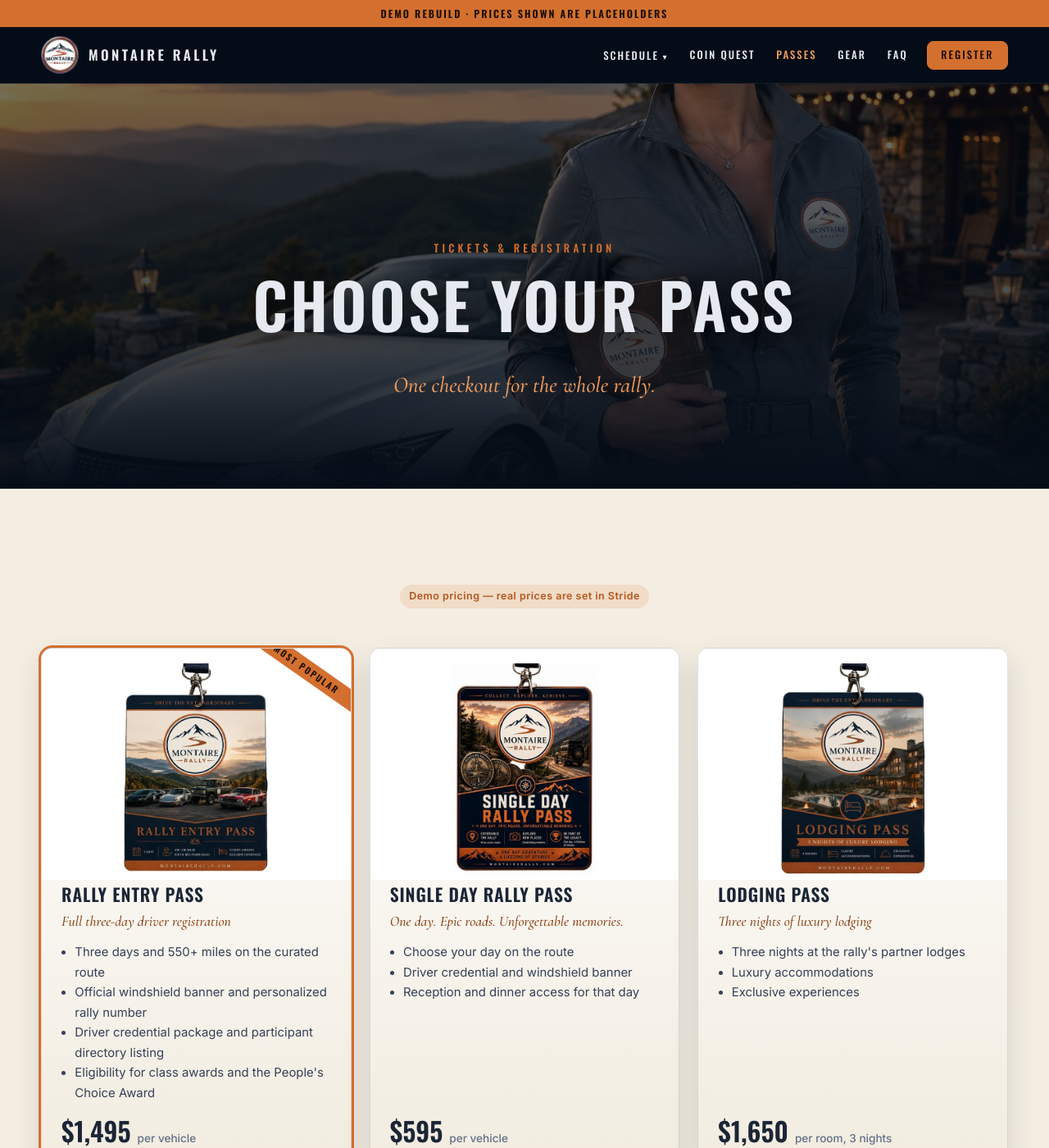
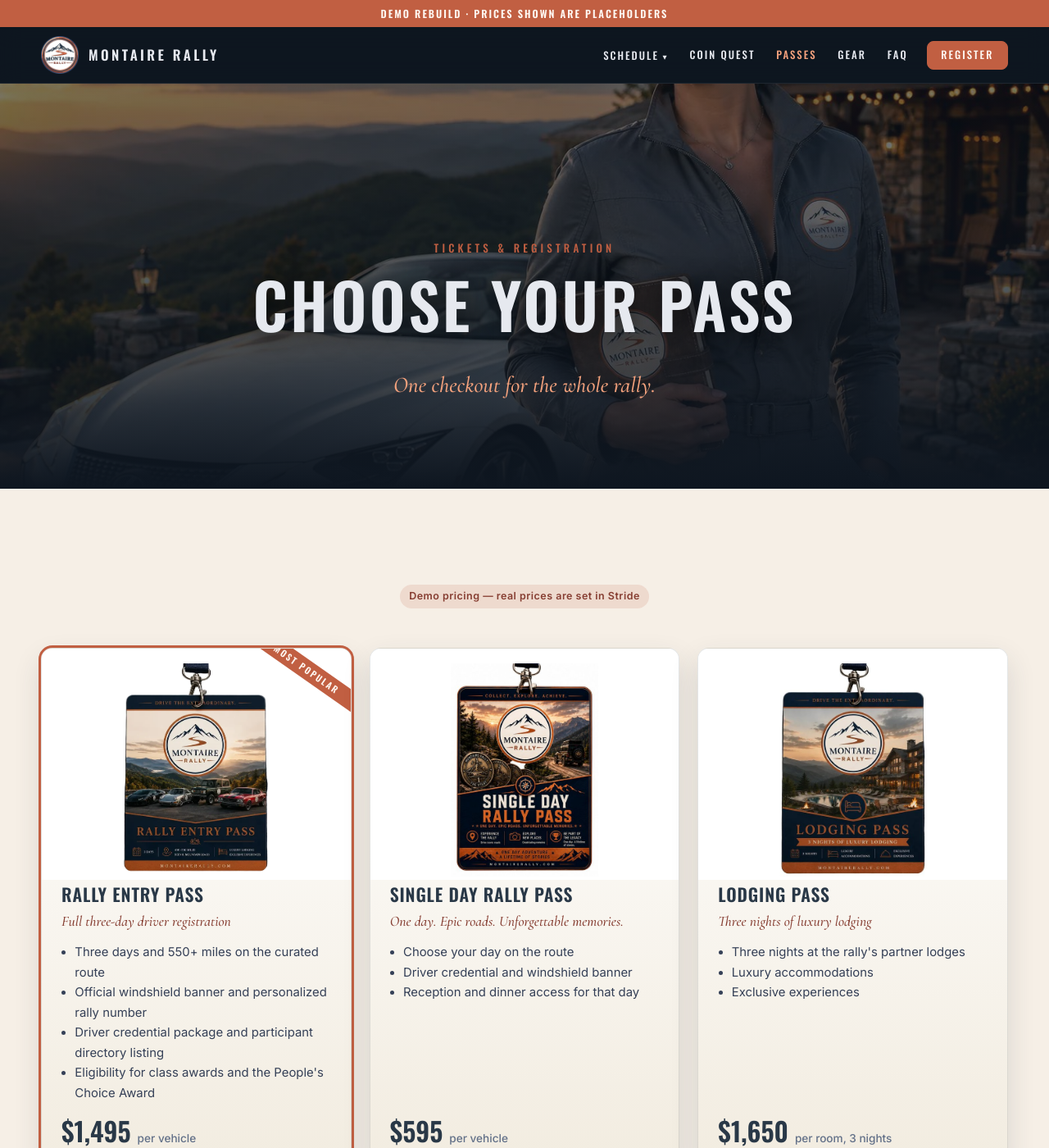
Before and after one commit to bcreates440/montaire-rally-demo, a Jekyll site: the page built from passes/index.html, in a window 1280 px wide and 1400 px high. Shown: the whole window at 82% size. Built offline with Jekyll 4.4.1, drawn with Linux system fonts in a browser that asks for light colours.

Commit message:
Match the color palette to the Montaire Rally logo
Rust and coral from the logo replace the orange accents, backgrounds
shift to the logo's slate navy, and cream-section accents use brick.
Text on rust buttons, badges, and the demo bar is now off-white.

Co-Authored-By: Claude Opus 5.5 <noreply@anthropic.com>

```diff
--- a/_layouts/default.html
+++ b/_layouts/default.html
@@ -10,7 +10,7 @@
   <meta property="og:description" content="{{ site.description }}">
   <meta property="og:image" content="{{ site.asset_base | append: '/' | append: site.data.assets.og_image | absolute_url }}">
   <meta property="og:type" content="website">
-  <meta name="theme-color" content="#050d18">
+  <meta name="theme-color" content="#0e1620">
   <link rel="icon" href="{{ site.asset_base | relative_url }}/{{ site.data.assets.favicon }}">
   <link rel="icon" type="image/png" sizes="192x192" href="{{ site.asset_base | relative_url }}/{{ site.data.assets.icon_192 }}">
   <link rel="apple-touch-icon" href="{{ site.asset_base | relative_url }}/{{ site.data.assets.apple_touch }}">
--- a/assets/css/main.css
+++ b/assets/css/main.css
@@ -1,16 +1,16 @@
 /* Montaire Rally — demo rebuild
-   Palette is lifted from the rally's own posters: deep Blue Ridge navy,
-   copper, and parchment cream. */
+   Palette is lifted from the Montaire Rally logo: slate navy, denim blue,
+   rust and brick, with peach/coral highlights and parchment cream. */
 :root {
-  --navy-950: #050d18;
-  --navy-900: #081425;
-  --navy-800: #0d1d33;
-  --navy-700: #14294a;
-  --line: rgba(212, 112, 47, .35);
-  --copper: #d4702f;
-  --copper-hi: #ee9a5c;
-  --cream: #f4eee2;
-  --cream-ink: #1b2536;
+  --navy-950: #0e1620;
+  --navy-900: #141f2b;
+  --navy-800: #1c2a38;
+  --navy-700: #293847;
+  --line: rgba(193, 95, 66, .35);
+  --copper: #c15f42;
+  --copper-hi: #f4a27d;
+  --cream: #f6efe6;
+  --cream-ink: #293847;
   --text: #e6e9ef;
   --muted: #9fabbd;
   --radius: 14px;
@@ -43,16 +43,16 @@ p { margin: 0 0 1em; }
 
 /* Buttons */
 .btn { display: inline-flex; align-items: center; justify-content: center; gap: .6em; padding: .95em 1.7em; border-radius: 999px; border: 1.5px solid var(--copper); background: transparent; color: var(--text); font: 600 .9rem/1 var(--display); letter-spacing: .16em; text-transform: uppercase; text-decoration: none; cursor: pointer; transition: transform .15s, background .2s, color .2s; }
-.btn:hover { transform: translateY(-2px); background: rgba(212, 112, 47, .16); }
-.btn.primary { background: var(--copper); color: #1a0d03; }
+.btn:hover { transform: translateY(-2px); background: rgba(193, 95, 66, .16); }
+.btn.primary { background: var(--copper); color: #fff8f2; }
 .btn.primary:hover { background: var(--copper-hi); }
 .btn.light { border-color: var(--cream-ink); color: var(--cream-ink); }
-.btn.light:hover { background: rgba(27, 37, 54, .08); }
+.btn.light:hover { background: rgba(41, 56, 71, .08); }
 .btn-row { display: flex; flex-wrap: wrap; gap: 14px; }
 .center .btn-row { justify-content: center; }
 
 /* Header */
-.site-header { position: sticky; top: 0; z-index: 50; background: rgba(5, 13, 24, .82); backdrop-filter: blur(14px); border-bottom: 1px solid rgba(255, 255, 255, .07); }
+.site-header { position: sticky; top: 0; z-index: 50; background: rgba(14, 22, 32, .82); backdrop-filter: blur(14px); border-bottom: 1px solid rgba(255, 255, 255, .07); }
 .site-header .wrap { display: flex; align-items: center; gap: 22px; min-height: 68px; }
 .brand { display: flex; align-items: center; gap: 12px; text-decoration: none; color: var(--text); font: 600 1.05rem/1 var(--display); letter-spacing: .2em; text-transform: uppercase; }
 .brand img { width: 46px; height: 46px; }
@@ -72,14 +72,14 @@ p { margin: 0 0 1em; }
 /* Hero */
 .hero { position: relative; min-height: min(92vh, 860px); display: grid; align-items: end; overflow: hidden; isolation: isolate; }
 .hero video, .hero .hero-still { position: absolute; inset: 0; width: 100%; height: 100%; object-fit: cover; z-index: -2; }
-.hero::after { content: ""; position: absolute; inset: 0; z-index: -1; background: linear-gradient(180deg, rgba(5, 13, 24, .6) 0%, rgba(5, 13, 24, .35) 35%, rgba(5, 13, 24, .9) 88%, var(--navy-950) 100%); }
+.hero::after { content: ""; position: absolute; inset: 0; z-index: -1; background: linear-gradient(180deg, rgba(14, 22, 32, .6) 0%, rgba(14, 22, 32, .35) 35%, rgba(14, 22, 32, .9) 88%, var(--navy-950) 100%); }
 .hero-inner { padding: 120px 0 56px; }
 .hero .kicker { color: var(--copper-hi); text-shadow: 0 1px 10px rgba(0, 0, 0, .9); }
 .hero h1 { max-width: 20ch; text-shadow: 0 4px 30px rgba(0, 0, 0, .55); }
 .hero h1 em { font-style: normal; color: var(--copper-hi); }
 .hero .sub { max-width: 38em; font-size: 1.15rem; color: #d3dae6; text-shadow: 0 2px 14px rgba(0, 0, 0, .6); }
 .stats { display: grid; grid-template-columns: repeat(4, 1fr); gap: 1px; margin-top: 44px; background: var(--line); border: 1px solid var(--line); border-radius: var(--radius); overflow: hidden; backdrop-filter: blur(8px); }
-.stats div { background: rgba(8, 20, 37, .78); padding: 20px 14px; text-align: center; }
+.stats div { background: rgba(20, 31, 43, .78); padding: 20px 14px; text-align: center; }
 .stats b { display: block; font: 600 clamp(1.7rem, 4vw, 2.6rem)/1 var(--display); color: var(--copper-hi); letter-spacing: .04em; }
 .stats span { font: 500 .72rem/1.3 var(--display); letter-spacing: .24em; text-transform: uppercase; color: var(--muted); }
 @media (max-width: 640px) { .stats { grid-template-columns: repeat(2, 1fr); } }
@@ -89,9 +89,9 @@ section { padding: clamp(64px, 9vw, 120px) 0; }
 .section-head { max-width: 760px; margin: 0 auto 3rem; text-align: center; }
 .band-cream { background: var(--cream); color: var(--cream-ink); }
 .band-cream h2, .band-cream h3 { color: var(--cream-ink); }
-.band-cream .kicker { color: #b4551b; }
-.band-cream .lede { color: #b4551b; }
-.band-cream a:not(.btn) { color: #a24a14; }
+.band-cream .kicker { color: #863d31; }
+.band-cream .lede { color: #863d31; }
+.band-cream a:not(.btn) { color: #863d31; }
 .band-navy { background: linear-gradient(180deg, var(--navy-900), var(--navy-950)); }
 .band-deep { background: var(--navy-800); }
 .split { display: grid; grid-template-columns: 1.05fr .95fr; gap: clamp(28px, 5vw, 72px); align-items: center; }
@@ -128,13 +128,13 @@ section { padding: clamp(64px, 9vw, 120px) 0; }
 .tags li { font-size: .78rem; padding: .3em .7em; border-radius: 999px; background: rgba(255, 255, 255, .06); color: #c3ccdb; }
 
 /* Route */
-.route-map { border-radius: var(--radius); overflow: hidden; box-shadow: 0 20px 60px rgba(27, 37, 54, .35); border: 1px solid rgba(27, 37, 54, .25); }
-.day-card { background: #fff; border-radius: var(--radius); padding: 22px; border: 1px solid rgba(27, 37, 54, .12); border-top: 6px solid var(--copper); }
+.route-map { border-radius: var(--radius); overflow: hidden; box-shadow: 0 20px 60px rgba(41, 56, 71, .35); border: 1px solid rgba(41, 56, 71, .25); }
+.day-card { background: #fff; border-radius: var(--radius); padding: 22px; border: 1px solid rgba(41, 56, 71, .12); border-top: 6px solid var(--copper); }
 .day-card.green { border-top-color: #2f7d3f; }
-.day-card.blue { border-top-color: #274b8f; }
+.day-card.blue { border-top-color: #385279; }
 .day-card h3 { margin-bottom: .1em; }
 .day-card .mi { font: 600 1.6rem/1 var(--display); color: var(--cream-ink); letter-spacing: .04em; }
-.day-card p { margin: .8em 0 0; font-size: .95rem; color: #46526a; }
+.day-card p { margin: .8em 0 0; font-size: .95rem; color: #4a5868; }
 .note { font-size: .85rem; opacity: .75; margin-top: 1rem; }
 .route-video { position: relative; border-radius: var(--radius); overflow: hidden; box-shadow: var(--shadow); }
 .route-video video { width: 100%; aspect-ratio: 16 / 9; object-fit: cover; }
@@ -150,7 +150,7 @@ section { padding: clamp(64px, 9vw, 120px) 0; }
 .tl-items { list-style: none; margin: 0; padding: 8px 24px 20px; }
 .tl-items li { padding: 16px 0 16px 22px; position: relative; border-bottom: 1px dashed rgba(255, 255, 255, .1); }
 .tl-items li:last-child { border-bottom: 0; }
-.tl-items li::before { content: ""; position: absolute; left: 0; top: 24px; width: 9px; height: 9px; border-radius: 50%; background: var(--copper); box-shadow: 0 0 0 4px rgba(212, 112, 47, .2); }
+.tl-items li::before { content: ""; position: absolute; left: 0; top: 24px; width: 9px; height: 9px; border-radius: 50%; background: var(--copper); box-shadow: 0 0 0 4px rgba(193, 95, 66, .2); }
 .tl-items .t { font: 500 .8rem/1 var(--display); letter-spacing: .18em; color: var(--copper-hi); }
 .tl-items b { display: block; font: 600 1.05rem/1.3 var(--display); letter-spacing: .06em; text-transform: uppercase; margin: .45em 0 .1em; }
 .tl-items span { font-size: .92rem; color: var(--muted); }
@@ -158,33 +158,33 @@ section { padding: clamp(64px, 9vw, 120px) 0; }
 /* Coin quest */
 .coins { display: grid; grid-template-columns: repeat(6, 1fr); gap: 12px; margin: 1.6rem 0; padding: 0; list-style: none; counter-reset: c; }
 @media (max-width: 760px) { .coins { grid-template-columns: repeat(3, 1fr); } }
-.coins li { text-align: center; padding: 14px 6px 12px; border-radius: 12px; border: 1px solid var(--line); background: rgba(212, 112, 47, .06); font: 500 .76rem/1.25 var(--display); letter-spacing: .1em; text-transform: uppercase; }
-.coins li b { display: grid; place-items: center; width: 34px; height: 34px; margin: 0 auto 8px; border-radius: 50%; background: radial-gradient(circle at 30% 30%, #f0b17b, #9c4e1b); color: #1a0d03; font: 700 .95rem/1 var(--display); }
+.coins li { text-align: center; padding: 14px 6px 12px; border-radius: 12px; border: 1px solid var(--line); background: rgba(193, 95, 66, .06); font: 500 .76rem/1.25 var(--display); letter-spacing: .1em; text-transform: uppercase; }
+.coins li b { display: grid; place-items: center; width: 34px; height: 34px; margin: 0 auto 8px; border-radius: 50%; background: radial-gradient(circle at 30% 30%, #f4a27d, #863d31); color: #fff8f2; font: 700 .95rem/1 var(--display); }
 .coins li small { display: block; opacity: .6; letter-spacing: .04em; text-transform: none; font-family: var(--sans); }
 
 /* Passes */
-.pass-card { background: linear-gradient(180deg, #fff, #f2ece0); color: var(--cream-ink); border-radius: var(--radius); overflow: hidden; display: flex; flex-direction: column; border: 1px solid rgba(27, 37, 54, .12); box-shadow: 0 14px 34px rgba(27, 37, 54, .14); position: relative; }
+.pass-card { background: linear-gradient(180deg, #fff, #f2ece0); color: var(--cream-ink); border-radius: var(--radius); overflow: hidden; display: flex; flex-direction: column; border: 1px solid rgba(41, 56, 71, .12); box-shadow: 0 14px 34px rgba(41, 56, 71, .14); position: relative; }
 .pass-card.featured { outline: 3px solid var(--copper); }
-.pass-card .flag { position: absolute; top: 14px; right: -34px; transform: rotate(35deg); background: var(--copper); color: #1a0d03; font: 600 .68rem/1 var(--display); letter-spacing: .2em; padding: 6px 40px; text-transform: uppercase; }
+.pass-card .flag { position: absolute; top: 14px; right: -34px; transform: rotate(35deg); background: var(--copper); color: #fff8f2; font: 600 .68rem/1 var(--display); letter-spacing: .2em; padding: 6px 40px; text-transform: uppercase; }
 .pass-card .art { background: #fff; display: grid; place-items: center; padding: 18px 12px 4px; }
 .pass-card .art img { width: min(100%, 250px); height: 260px; object-fit: contain; }
 .pass-card .body { padding: 6px 24px 26px; flex: 1; display: flex; flex-direction: column; }
 .pass-card h3 { color: var(--cream-ink); }
-.pass-card .tag { font: italic 500 1.1rem/1.3 var(--serif); color: #8a4113; margin-bottom: .8rem; }
+.pass-card .tag { font: italic 500 1.1rem/1.3 var(--serif); color: #863d31; margin-bottom: .8rem; }
 .pass-card ul { margin: 0 0 1.1rem; padding-left: 1.1em; font-size: .93rem; color: #354057; }
 .pass-card .price { margin-top: auto; display: flex; align-items: baseline; gap: 8px; font: 600 2rem/1 var(--display); }
 .pass-card .price small { font: 500 .85rem/1 var(--sans); color: #627088; }
-.demo-note { display: inline-block; font-size: .78rem; padding: .35em .9em; border-radius: 999px; background: rgba(212, 112, 47, .15); color: #b4551b; margin-bottom: 1rem; font-weight: 600; letter-spacing: .04em; }
+.demo-note { display: inline-block; font-size: .78rem; padding: .35em .9em; border-radius: 999px; background: rgba(193, 95, 66, .15); color: #863d31; margin-bottom: 1rem; font-weight: 600; letter-spacing: .04em; }
 
 /* Gear / partners */
-.thumb { background: #fff; border-radius: var(--radius); padding: 16px; display: grid; place-items: center; aspect-ratio: 1; box-shadow: 0 10px 26px rgba(27, 37, 54, .12); border: 1px solid rgba(27, 37, 54, .1); }
+.thumb { background: #fff; border-radius: var(--radius); padding: 16px; display: grid; place-items: center; aspect-ratio: 1; box-shadow: 0 10px 26px rgba(41, 56, 71, .12); border: 1px solid rgba(41, 56, 71, .1); }
 .thumb img { width: 100%; aspect-ratio: 1; object-fit: contain; }
 .gear-item { text-align: center; }
 .gear-item b { display: block; margin-top: .8rem; font: 600 .95rem/1.2 var(--display); letter-spacing: .08em; text-transform: uppercase; }
 .gear-item span { font-size: .88rem; opacity: .75; }
 .store-list { list-style: none; margin: 1.4rem 0 0; padding: 0; display: grid; gap: 8px; }
-.store-list a { display: flex; justify-content: space-between; align-items: center; padding: 14px 18px; border-radius: 12px; border: 1px solid rgba(27, 37, 54, .18); text-decoration: none; background: #fff; font-weight: 600; }
-.store-list a::after { content: "→"; color: #b4551b; }
+.store-list a { display: flex; justify-content: space-between; align-items: center; padding: 14px 18px; border-radius: 12px; border: 1px solid rgba(41, 56, 71, .18); text-decoration: none; background: #fff; font-weight: 600; }
+.store-list a::after { content: "→"; color: #863d31; }
 .partners { display: flex; flex-wrap: wrap; gap: 18px; justify-content: center; align-items: center; }
 .partners a, .partners span { background: #fff; border-radius: 14px; padding: 16px 22px; width: 190px; height: 120px; display: grid; place-items: center; }
 .partners img { max-height: 84px; max-width: 100%; object-fit: contain; }
@@ -207,8 +207,8 @@ section { padding: clamp(64px, 9vw, 120px) 0; }
 .steps { counter-reset: s; display: grid; gap: 18px; grid-template-columns: repeat(4, 1fr); padding: 0; list-style: none; margin: 2rem 0 0; }
 @media (max-width: 980px) { .steps { grid-template-columns: repeat(2, 1fr); } }
 @media (max-width: 560px) { .steps { grid-template-columns: 1fr; } }
-.steps li { counter-increment: s; padding: 22px; border-radius: var(--radius); border: 1px solid var(--line); background: rgba(212, 112, 47, .05); }
-.steps li::before { content: counter(s); display: grid; place-items: center; width: 38px; height: 38px; border-radius: 50%; background: var(--copper); color: #1a0d03; font: 700 1.1rem/1 var(--display); margin-bottom: .8rem; }
+.steps li { counter-increment: s; padding: 22px; border-radius: var(--radius); border: 1px solid var(--line); background: rgba(193, 95, 66, .05); }
+.steps li::before { content: counter(s); display: grid; place-items: center; width: 38px; height: 38px; border-radius: 50%; background: var(--copper); color: #fff8f2; font: 700 1.1rem/1 var(--display); margin-bottom: .8rem; }
 .steps b { display: block; font: 600 1.05rem/1.2 var(--display); letter-spacing: .08em; text-transform: uppercase; margin-bottom: .3rem; }
 .steps span { font-size: .93rem; color: var(--muted); }
 
@@ -219,7 +219,7 @@ section { padding: clamp(64px, 9vw, 120px) 0; }
 .lightbox button { position: absolute; top: 18px; right: 22px; font-size: 2rem; background: none; border: 0; color: #fff; cursor: pointer; }
 
 /* Footer */
-.site-footer { background: #030913; border-top: 1px solid var(--line); padding: 56px 0 30px; font-size: .94rem; color: var(--muted); }
+.site-footer { background: #0a1118; border-top: 1px solid var(--line); padding: 56px 0 30px; font-size: .94rem; color: var(--muted); }
 .foot { display: grid; grid-template-columns: 1.4fr 1fr 1fr; gap: 36px; }
 @media (max-width: 760px) { .foot { grid-template-columns: 1fr; } }
 .site-footer h4 { font-size: .9rem; letter-spacing: .24em; color: var(--text); }
@@ -228,7 +228,7 @@ section { padding: clamp(64px, 9vw, 120px) 0; }
 .site-footer a:hover { color: var(--copper-hi); }
 .foot img.logo { width: 90px; margin-bottom: 14px; }
 .legal { margin-top: 40px; padding-top: 22px; border-top: 1px solid rgba(255, 255, 255, .08); font-size: .8rem; display: flex; justify-content: space-between; flex-wrap: wrap; gap: 8px; }
-.demo-bar { background: var(--copper); color: #1a0d03; text-align: center; padding: 8px 16px; font: 600 .78rem/1.4 var(--display); letter-spacing: .16em; text-transform: uppercase; }
+.demo-bar { background: var(--copper); color: #fff8f2; text-align: center; padding: 8px 16px; font: 600 .78rem/1.4 var(--display); letter-spacing: .16em; text-transform: uppercase; }
 .page-hero { padding: 92px 0 56px; background: linear-gradient(180deg, var(--navy-800), var(--navy-950)); text-align: center; }
 .sr { position: absolute; width: 1px; height: 1px; overflow: hidden; clip: rect(0 0 0 0); white-space: nowrap; }
 @media (prefers-reduced-motion: reduce) { * { scroll-behavior: auto !important; transition: none !important; } .hero video { display: none; } }
@@ -238,7 +238,7 @@ section { padding: clamp(64px, 9vw, 120px) 0; }
 /* Subpage heroes with a photo behind the title */
 .page-hero.has-img { position: relative; isolation: isolate; overflow: hidden; padding: clamp(110px, 16vw, 190px) 0 clamp(48px, 7vw, 80px); }
 .page-hero.has-img > img { position: absolute; inset: 0; width: 100%; height: 100%; object-fit: cover; z-index: -2; }
-.page-hero.has-img::after { content: ""; position: absolute; inset: 0; z-index: -1; background: linear-gradient(180deg, rgba(5, 13, 24, .55), rgba(5, 13, 24, .8) 75%, var(--navy-950)); }
+.page-hero.has-img::after { content: ""; position: absolute; inset: 0; z-index: -1; background: linear-gradient(180deg, rgba(14, 22, 32, .55), rgba(14, 22, 32, .8) 75%, var(--navy-950)); }
 .page-hero h1 { max-width: 22ch; margin-inline: auto; text-shadow: 0 4px 30px rgba(0, 0, 0, .55); }
 .page-hero .lede { max-width: 36em; margin-inline: auto; }
 a.card { color: inherit; text-decoration: none; }
@@ -261,7 +261,7 @@ a.card { color: inherit; text-decoration: none; }
 .car-track figure { flex: 0 0 auto; height: clamp(240px, 34vw, 340px); margin: 0; scroll-snap-align: start; border-radius: 12px; overflow: hidden; cursor: zoom-in; background: #111; }
 .car-track img { height: 100%; width: auto; min-width: 160px; object-fit: cover; transition: transform .5s; }
 .car-track figure:hover img { transform: scale(1.04); }
-.car-btn { position: absolute; top: 50%; translate: 0 -50%; z-index: 2; width: 46px; height: 46px; border-radius: 50%; border: 1px solid var(--line); background: rgba(5, 13, 24, .8); color: var(--text); font-size: 1.6rem; line-height: 1; cursor: pointer; }
+.car-btn { position: absolute; top: 50%; translate: 0 -50%; z-index: 2; width: 46px; height: 46px; border-radius: 50%; border: 1px solid var(--line); background: rgba(14, 22, 32, .8); color: var(--text); font-size: 1.6rem; line-height: 1; cursor: pointer; }
 .car-btn:hover { color: var(--copper-hi); }
 .car-btn.prev { left: -10px; }
 .car-btn.next { right: -10px; }
--- a/passes/index.html
+++ b/passes/index.html
@@ -26,10 +26,10 @@ description: Entry, single-day, lodging, meal, apparel, and Coin Quest passes fo
     </div>
     <p class="center" style="margin-top:34px"><a class="btn primary" href="{{ site.stride_event_url }}" target="_blank" rel="noopener">Start registration</a></p>
     <ol class="steps" style="color:var(--cream-ink)">
-      <li style="background:#fff;border-color:rgba(27,37,54,.12)"><b>Pick your pass</b><span style="color:#46526a">Entry, single day, lodging, meals, apparel, and the Coin Quest.</span></li>
-      <li style="background:#fff;border-color:rgba(27,37,54,.12)"><b>Tell us about the car</b><span style="color:#46526a">Class, make, model, and year — the info the rally needs for your banner and number.</span></li>
-      <li style="background:#fff;border-color:rgba(27,37,54,.12)"><b>Sign the waiver</b><span style="color:#46526a">Collected at checkout, so nobody shows up to the driver’s meeting without one.</span></li>
-      <li style="background:#fff;border-color:rgba(27,37,54,.12)"><b>Pay securely</b><span style="color:#46526a">Promo codes and digital gift certificates supported. Confirmation arrives instantly.</span></li>
+      <li style="background:#fff;border-color:rgba(41,56,71,.12)"><b>Pick your pass</b><span style="color:#4a5868">Entry, single day, lodging, meals, apparel, and the Coin Quest.</span></li>
+      <li style="background:#fff;border-color:rgba(41,56,71,.12)"><b>Tell us about the car</b><span style="color:#4a5868">Class, make, model, and year — the info the rally needs for your banner and number.</span></li>
+      <li style="background:#fff;border-color:rgba(41,56,71,.12)"><b>Sign the waiver</b><span style="color:#4a5868">Collected at checkout, so nobody shows up to the driver’s meeting without one.</span></li>
+      <li style="background:#fff;border-color:rgba(41,56,71,.12)"><b>Pay securely</b><span style="color:#4a5868">Promo codes and digital gift certificates supported. Confirmation arrives instantly.</span></li>
     </ol>
   </div>
 </section>
```
